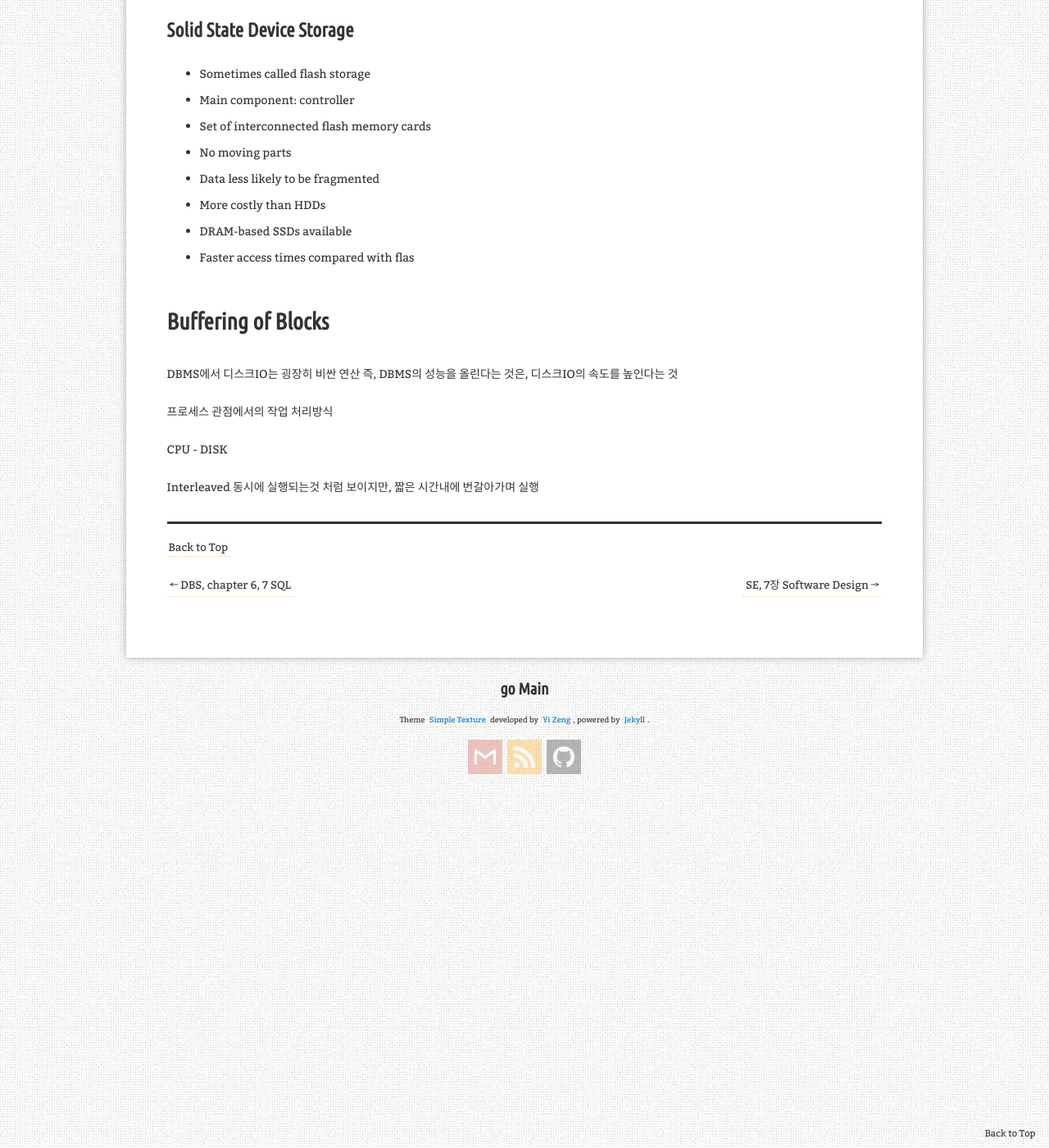
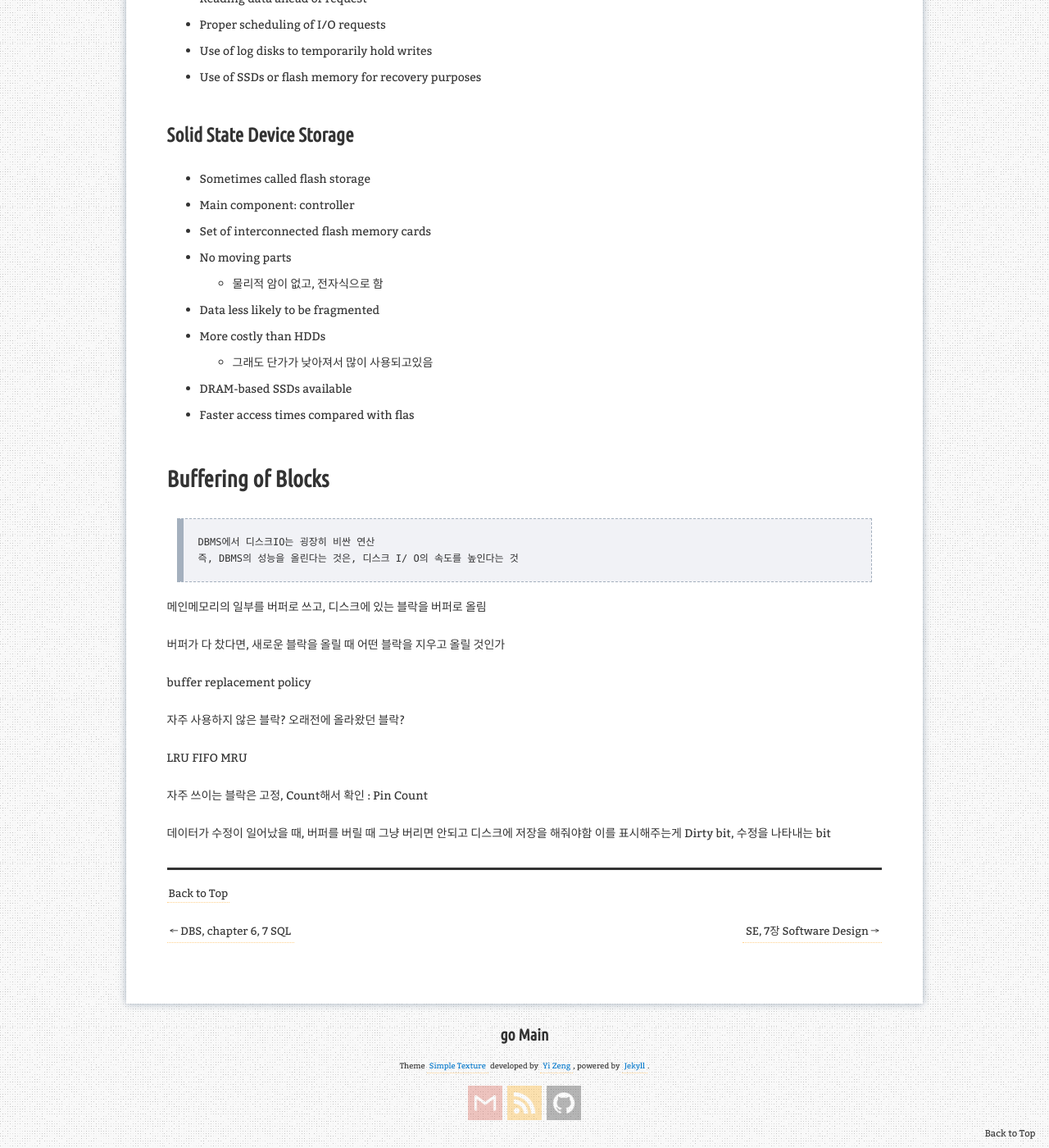
Before and after one commit to aristohyun/aristohyun.github.io, a Jekyll site: the page built from _posts/2021-11-02-DBS_16.md, in a window 1280 px wide and 1400 px high, scrolled down 1947 px. Shown: the whole window at 82% size. Built offline with Jekyll 4.4.1, drawn with Linux system fonts in a browser that asks for light colours; comment, search, counter and statistics services are not loaded; some of the changed text lies outside the part shown.

Commit message:
Update and rename 2021-11-02-DBS_08.md to 2021-11-02-DBS_16.md

```diff
--- a/_posts/2021-11-02-DBS_08.md
+++ b/_posts/2021-11-02-DBS_16.md
@@ -40,8 +40,10 @@ DBMS도 결국 컴퓨터에서 동작하는 소프트웨어
 - Disk packs
     - Cylinder
     - 이 디스크가 여러개 있을 때, 동일한 트랙끼리 묶으면 실린더처럼 보임
-- 기본적으로 동일한 크기의 블락으로 구성
-    - 4KB
+- Formatting
+  - 트랙이 섹터로 나눠져 있지만, 기본적으로 동일한 크기의 블락으로 구성
+  - 4KB
+- 기본적으로 디스크 블락단위로 디스크 I/O를 한다
 - **BUFFER**
     - Read/Write 연산에 사용
     - 디스크 저장장치에 버퍼가 있을 수 있고, DBMS에서 메모리를 버퍼로 이용할 수 있음
@@ -56,6 +58,8 @@ DBMS도 결국 컴퓨터에서 동작하는 소프트웨어
 #### Techniques for efficient data access
 
 - Data buffering
+  - 데이터를 버퍼링, 데이터를 미리 올려서 일시적으로 보관해놓으면 좋음
+  - 디스크의 속도는 ms. CPI의 메모리는 ns 굉장히 차이가 많이 나기 때문
 - Proper organization of data on disk
 - Reading data ahead of request
 - Proper scheduling of I/O requests
@@ -68,19 +72,29 @@ DBMS도 결국 컴퓨터에서 동작하는 소프트웨어
 - Main component: controller
 - Set of interconnected flash memory cards
 - No moving parts
+  - 물리적 암이 없고, 전자식으로 함
 - Data less likely to be fragmented
 - More costly than HDDs
+  - 그래도 단가가 낮아져서 많이 사용되고있음
 - DRAM-based SSDs available
 - Faster access times compared with flas
 
 # Buffering of Blocks
 
-DBMS에서 디스크IO는 굉장히 비싼 연산
-즉, DBMS의 성능을 올린다는 것은, 디스크IO의 속도를 높인다는 것
+> DBMS에서 디스크IO는 굉장히 비싼 연산
+> 즉, DBMS의 성능을 올린다는 것은, 디스크 I/ O의 속도를 높인다는 것
 
-프로세스 관점에서의 작업 처리방식
+메인메모리의 일부를 버퍼로 쓰고, 디스크에 있는 블락을 버퍼로 올림
 
-CPU - DISK
+버퍼가 다 찼다면, 새로운 블락을 올릴 때 어떤 블락을 지우고 올릴 것인가
 
-Interleaved
-동시에 실행되는것 처럼 보이지만, 짧은 시간내에 번갈아가며 실행
+buffer replacement policy
+
+자주 사용하지 않은 블락? 오래전에 올라왔던 블락?
+
+LRU FIFO MRU
+
+자주 쓰이는 블락은 고정, Count해서 확인 : Pin Count
+
+데이터가 수정이 일어났을 때, 버퍼를 버릴 때 그냥 버리면 안되고 디스크에 저장을 해줘야함
+이를 표시해주는게 Dirty bit, 수정을 나타내는 bit
```
